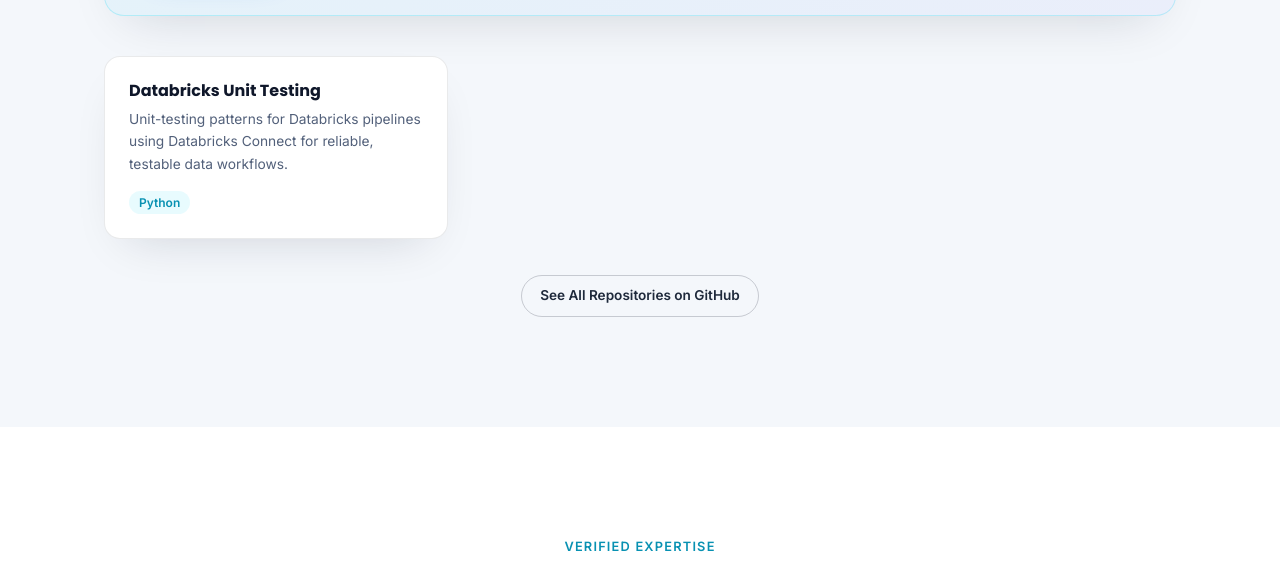
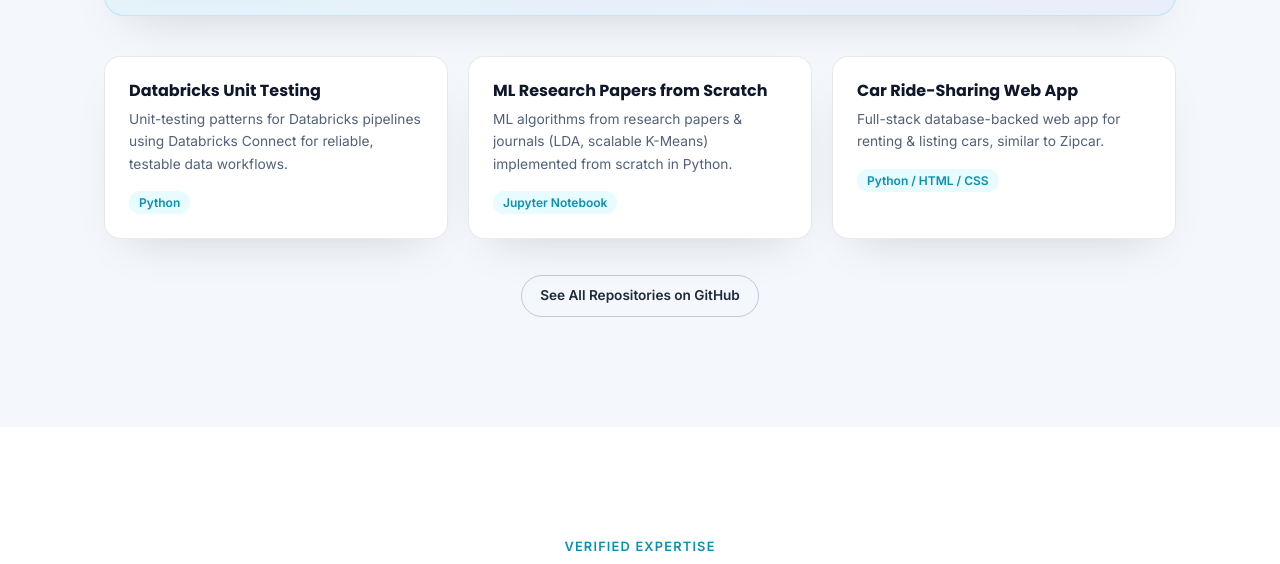
Before and after one commit to praveen-kumar-data-ai/Portfolio-Site, a website built with Vite: page index.html in a window 1280 px wide. Shown: the part 5166-5730 px from the top of the page. Built offline with nearby package versions, Linux system fonts and the light colour scheme.

Commit message:
added extra projects to display

```diff
--- a/index.html
+++ b/index.html
@@ -442,6 +442,16 @@
             <p>Unit-testing patterns for Databricks pipelines using Databricks Connect for reliable, testable data workflows.</p>
             <span class="project-lang">Python</span>
           </a>
+          <a class="project-card reveal" href="https://github.com/praveen-kumar-data-ai/Implementing-Data-AI-Research-Paper-Projects" target="_blank" rel="noopener noreferrer">
+            <h4>ML Research Papers from Scratch</h4>
+            <p>ML algorithms from research papers &amp; journals (LDA, scalable K-Means) implemented from scratch in Python.</p>
+            <span class="project-lang">Jupyter Notebook</span>
+          </a>
+          <a class="project-card reveal" href="https://github.com/praveen-kumar-data-ai/Web-Database-App-Car-ride-sharing-business-product" target="_blank" rel="noopener noreferrer">
+            <h4>Car Ride-Sharing Web App</h4>
+            <p>Full-stack database-backed web app for renting &amp; listing cars, similar to Zipcar.</p>
+            <span class="project-lang">Python / HTML / CSS</span>
+          </a>
         </div>
 
         <div class="more-projects reveal">
```
